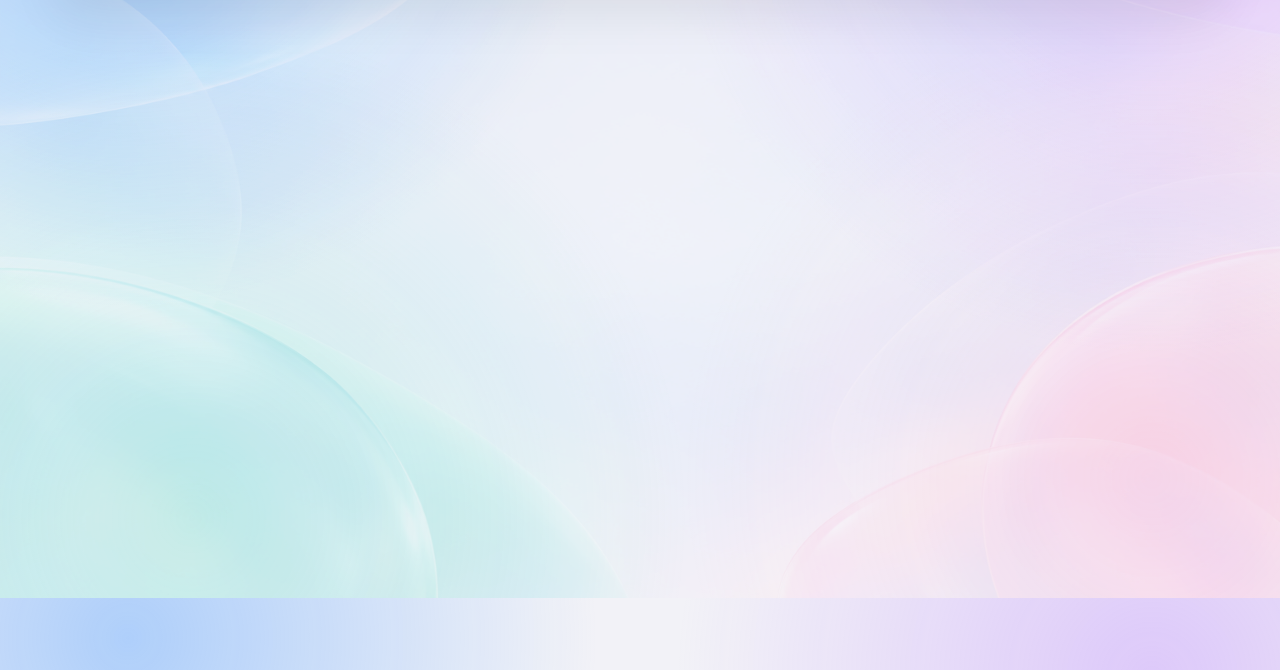
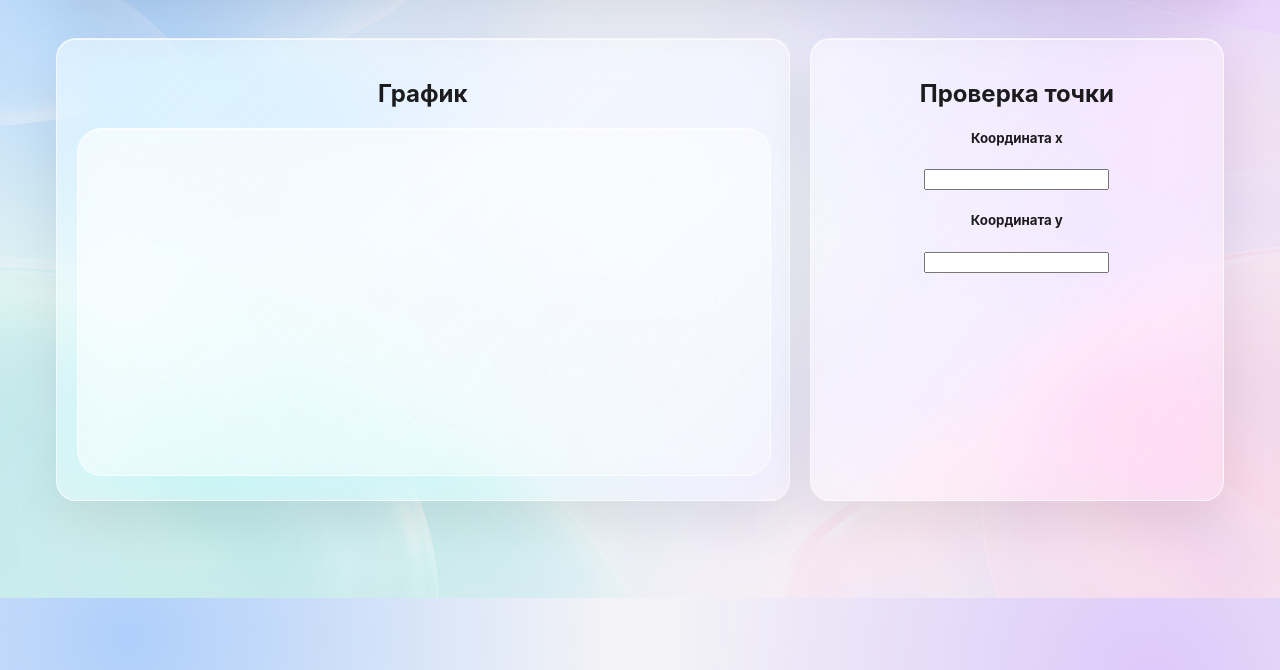
Before and after one commit to eag2007/web-lab1, a website built with Vite: page index.html in a window 1280 px wide. Shown: the part 202-872 px from the top of the page. Built offline with nearby package versions, Linux system fonts and the light colour scheme; files whose address does not match are found by name; a web font is replaced by a local one.

Commit message:
add blocks

```diff
--- a/index.html
+++ b/index.html
@@ -10,6 +10,8 @@
     <meta name="description" content="Веб-программирование: Лабораторная работа №1.">
     <meta name="keywords" content="ITMO, ИТМО, ПИиКТ, ВТ, Лабораторная работа, Веб-программирование"/>
     <link rel="stylesheet" href="src/css/main.css">
+    <link rel="preconnect" href="https://rsms.me/">
+    <link rel="stylesheet" href="https://rsms.me/inter/inter.css">
     <title>web-lab1</title>
 </head>
 
@@ -49,7 +51,22 @@
 </header>
 
 <main>
+    <div class="graphics-coordinates">
+        <div class="blocks graphics">
+            <h2>График</h2>
+            <canvas>
 
+            </canvas>
+        </div>
+
+        <div class="blocks coordinates">
+            <h2>Проверка точки</h2>
+            <h5>Координата x</h5>
+            <input>
+            <h5>Координата y</h5>
+            <input>
+        </div>
+    </div>
 </main>
 
 <section>
--- a/src/css/main.css
+++ b/src/css/main.css
@@ -6,6 +6,7 @@ nav {
     padding: 20px;
     background: linear-gradient(135deg, rgba(255, 255, 255, 0.52), rgba(255, 255, 255, 0.24));
     border-radius: 20px;
+    border: 1px solid rgba(255, 255, 255, 0.65);
     backdrop-filter: blur(30px) saturate(180%);
     -webkit-backdrop-filter: blur(30px) saturate(180%);
     box-shadow: inset 0 1px 0 rgba(255, 255, 255, 0.8), 0 20px 50px rgba(0, 0, 0, 0.08);
@@ -28,6 +29,8 @@ nav {
     height: 100px;
     border-radius: 50px;
     object-fit: contain;
+    border:
+            1px solid rgba(255, 255, 255, 0.65);
 }
 
 .profile-description {
@@ -38,6 +41,8 @@ nav {
     display: flex;
     gap: 15px;
     list-style-type: none;
+    padding: 0;
+    margin: 0;
 }
 
 .links a {
@@ -48,6 +53,7 @@ nav {
     -webkit-backdrop-filter: blur(20px) saturate(190%);
     box-shadow: inset 0 1px 0 rgba(255, 255, 255, 0.75), 0 8px 22px rgba(0, 0, 0, 0.08);
     border-radius: 19px;
+    border: 1px solid rgba(255, 255, 255, 0.65);
     justify-content: center;
     display: flex;
     align-items: center;
@@ -62,6 +68,13 @@ nav {
 
 .links a:hover {
     transform: translateY(-4px) scale(1.04);
+
+    box-shadow: 0 20px 30px rgba(0, 0, 0, 0.15);
+}
+
+.links a:active {
+    transform: scale(0.9);
+    transition-duration: 0.1s;
 }
 
 nav:hover {
@@ -169,3 +182,78 @@ h3 {
     unicode-bidi: isolate;
     font-weight: normal;
 }
+
+.graphics-coordinates {
+    display: flex;
+    padding: 20px;
+    gap: 20px;
+
+    margin-left: auto;
+    margin-right: auto;
+
+    max-width: 1200px;
+    font-family: "Inter", sans-serif;
+    text-align: center;
+}
+
+@media (max-width: 800px) {
+    nav {
+        flex-direction: column;
+    }
+}
+
+@media (max-width: 499px) {
+    .links {
+        flex-direction: column;
+    }
+
+}
+
+@media (max-width: 434px) {
+    .profile {
+        flex-direction: column;
+    }
+}
+
+.blocks {
+    background: linear-gradient(135deg, rgba(255, 255, 255, 0.52), rgba(255, 255, 255, 0.24));
+    border-radius: 20px;
+    border: 1px solid rgba(255, 255, 255, 0.65);
+    backdrop-filter: blur(30px) saturate(180%);
+    -webkit-backdrop-filter: blur(30px) saturate(180%);
+    box-shadow: inset 0 1px 0 rgba(255, 255, 255, 0.8), 0 20px 50px rgba(0, 0, 0, 0.08);
+
+    transition:
+            transform 0.3s ease,
+            background 0.3s ease,
+            box-shadow 0.3s ease;
+}
+
+.blocks:hover {
+    transform: translateY(-1px) scale(1.01);
+
+}
+
+.graphics {
+    width: 65%;
+    padding: 20px;
+}
+
+.coordinates {
+    width: 35%;
+    padding: 20px;
+}
+
+canvas {
+    background: #f2f2f7;
+    border-radius: 20px;
+    border-radius: 25px;
+    border: 1px solid rgba(255, 255, 255, 0.65);
+    background: linear-gradient(145deg, rgba(255, 255, 255, 0.48), rgba(255, 255, 255, 0.16));
+    backdrop-filter: blur(20px);
+    -webkit-backdrop-filter: blur(20px);
+    box-shadow: inset 0 1px 0 rgba(255, 255, 255, 0.8), inset 0 0 30px rgba(255, 255, 255, 0.15);
+    color: #8e8e93;
+    font-size: 15px;
+    width: 100%;
+}
```
Also changed, not shown: 1 other file.
